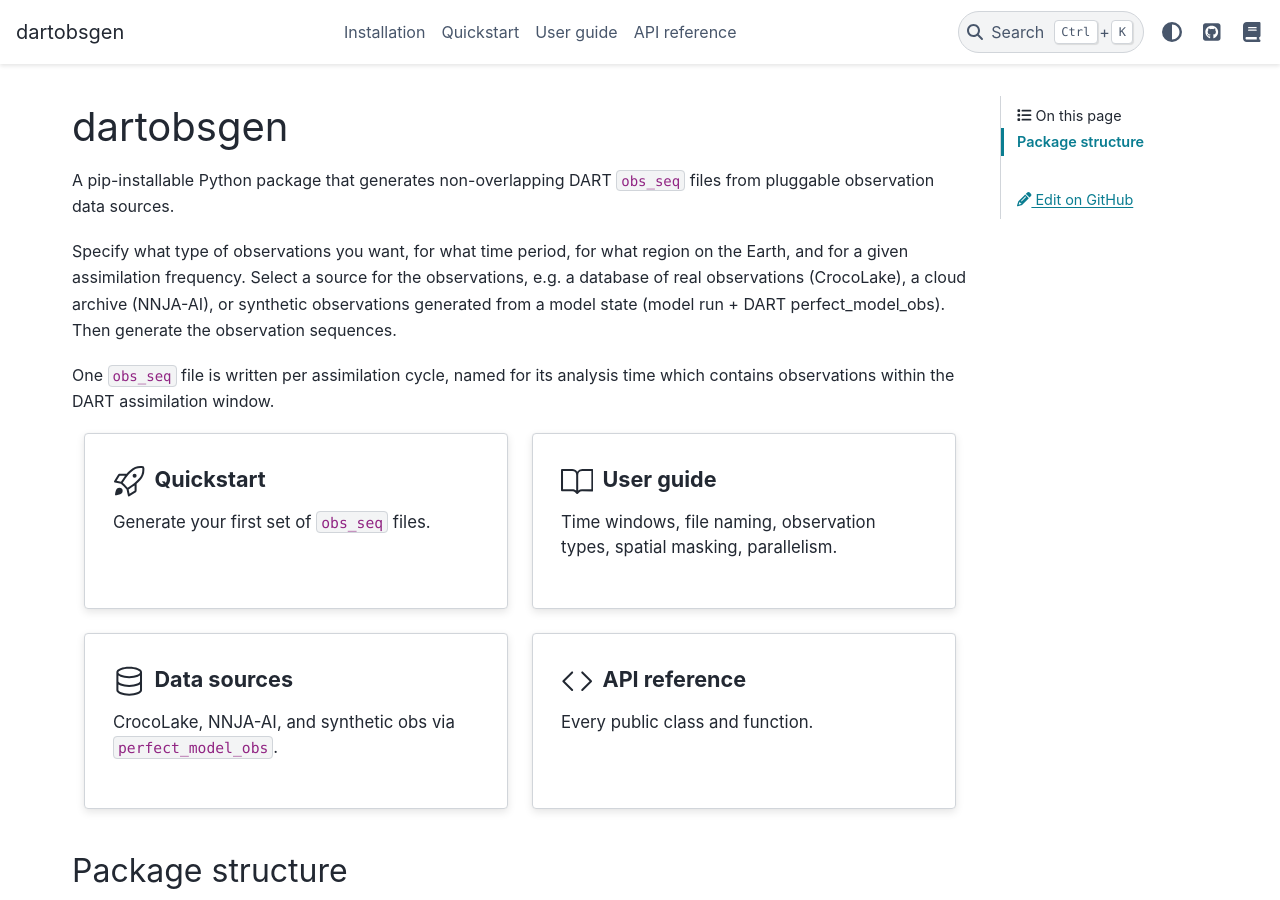
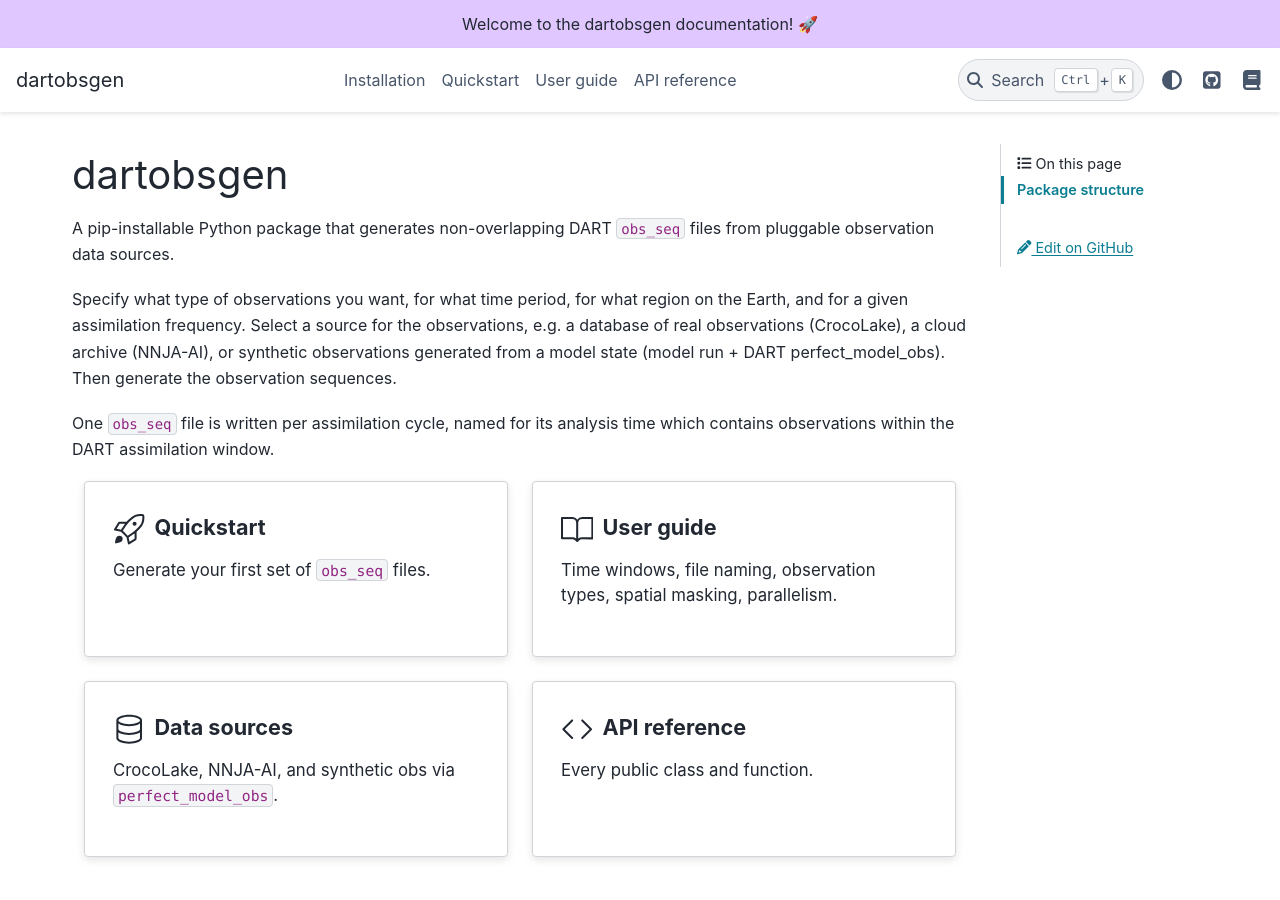
Before and after one commit to CROCODILE-CESM/dartobsgen, a Sphinx documentation site: the page built from docs/index.md, in a window 1280 px wide and 900 px high. Built offline with Sphinx 7.4.7 and the PyData theme 0.15.4, drawn with Linux system fonts in a browser that asks for light colours.

Commit message:
add banner

```diff
--- a/docs/conf.py
+++ b/docs/conf.py
@@ -105,6 +105,7 @@ html_theme_options = {
     "use_edit_page_button": True,
     "footer_start": ["copyright"],
     "footer_end": ["theme-version"],
+    "announcement": "Welcome to the dartobsgen documentation! 🚀",
 }
 
 html_context = {
```
